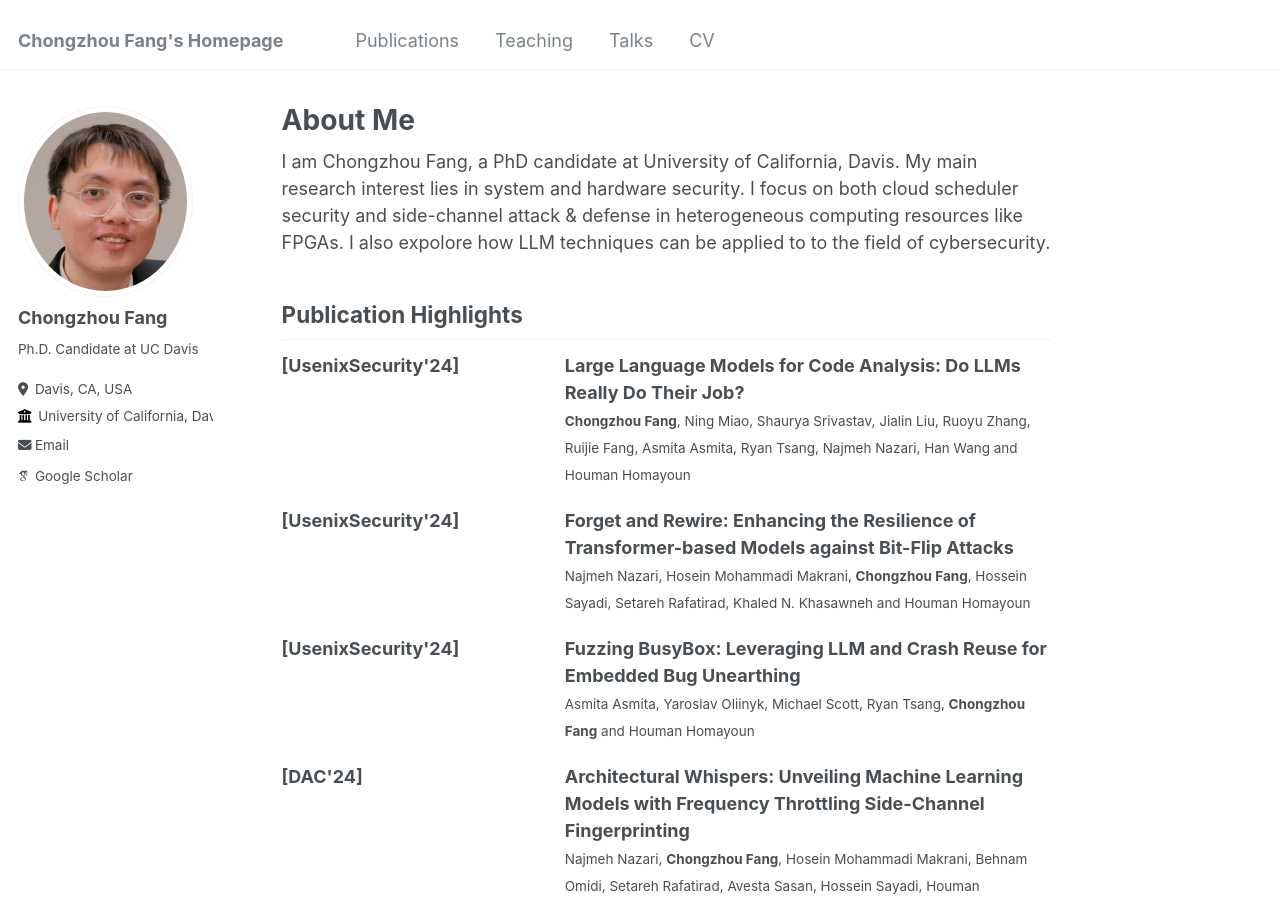
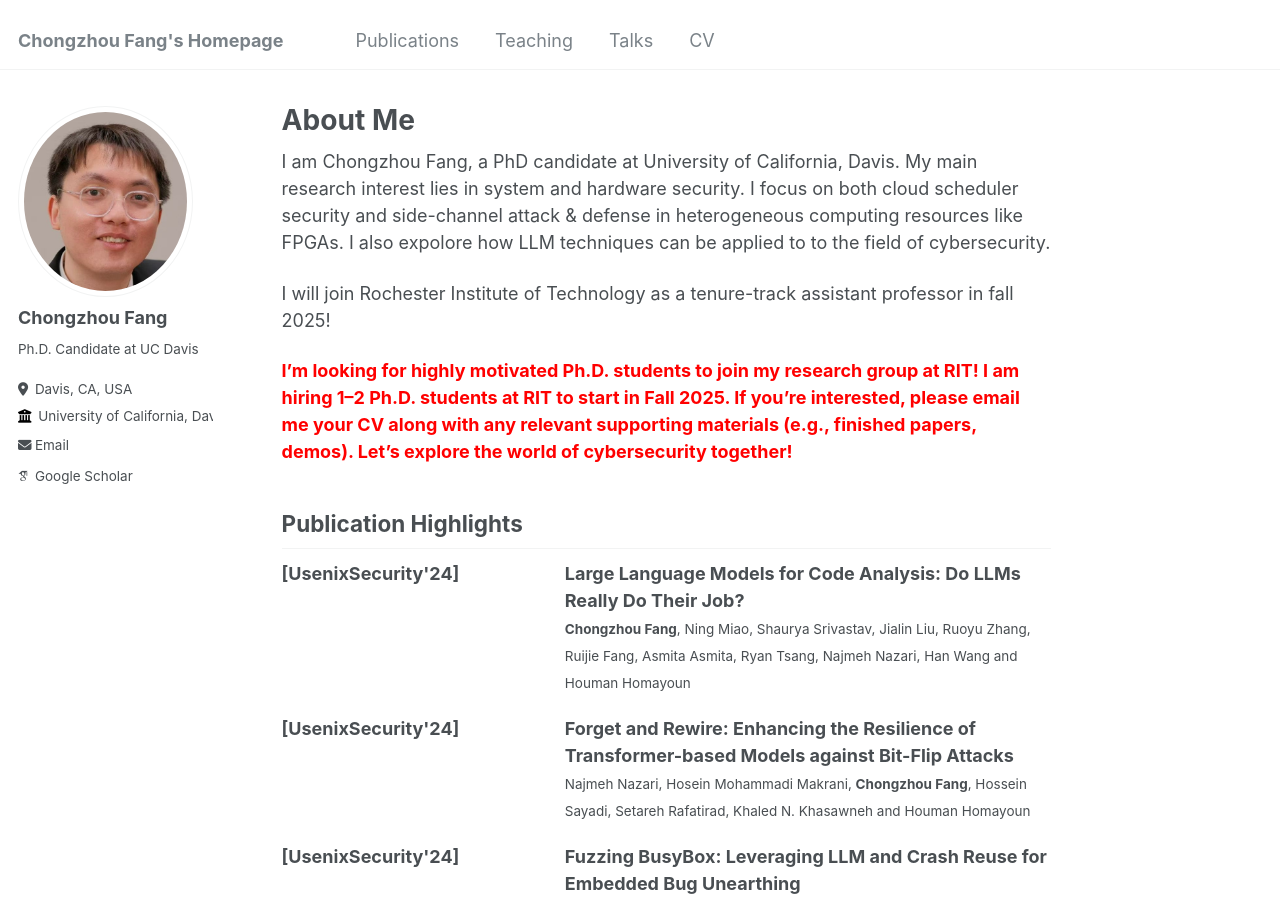
Before and after one commit to ChongzhouFang/ChongzhouFang.github.io, a Jekyll site: the page built from _pages/about.md, in a window 1280 px wide and 900 px high. Built offline with Jekyll 4.4.1, drawn with Linux system fonts in a browser that asks for light colours; some web fonts are replaced; some of the changed text lies outside the part shown.

Commit message:
update title page

```diff
--- a/_pages/about.md
+++ b/_pages/about.md
@@ -9,6 +9,9 @@ redirect_from:
 
 I am Chongzhou Fang, a PhD candidate at University of California, Davis. My main research interest lies in system and hardware security. I focus on both cloud scheduler security and side-channel attack &amp; defense in heterogeneous computing resources like FPGAs. I also expolore how LLM techniques can be applied to to the field of cybersecurity.
 
+I will join Rochester Institute of Technology as a tenure-track assistant professor in fall 2025!
+
+<span style="color: red;"><strong>I’m looking for highly motivated Ph.D. students to join my research group at RIT! I am hiring 1–2 Ph.D. students at RIT to start in <b>Fall 2025</b>. If you’re interested, please email me your CV along with any relevant supporting materials (e.g., finished papers, demos). Let’s explore the world of cybersecurity together!</strong></span>
 
 ## Publication Highlights
 <div style="display: flex; justify-content: space-between; gap: 40px; align-items: flex-start; margin-bottom: 20px;">
@@ -100,6 +103,8 @@ I am Chongzhou Fang, a PhD candidate at University of California, Davis. My main
 </div>
 
 ## News
+- Mar. 2025: I will serve on the TPC for NDSS'26.
+- Mar. 2025: I will join Rochester Institute of Technology as an Assistant Professor this fall.
 - Nov. 2024: [Our FPGA attack paper](https://dl.acm.org/doi/10.1145/3576915.3616606) was selected as the Runner-Up for the Technical Impact Award during the CSAW '24 Applied Research Competition.
 - Oct. 2024: [Our FPGA attack paper](https://dl.acm.org/doi/10.1145/3576915.3616606) was selected as a finalist in the CSAW '24 Applied Research Competition (15 out of 194 submissions).
 - Aug. 2024: I presented our [evaluation for LLM for code analysis](https://chongzhoufang.github.io/files/security2024slides.pdf) at Usenix Security'24 in Philadelphia.
```
Also changed, not shown: 1 other file.
